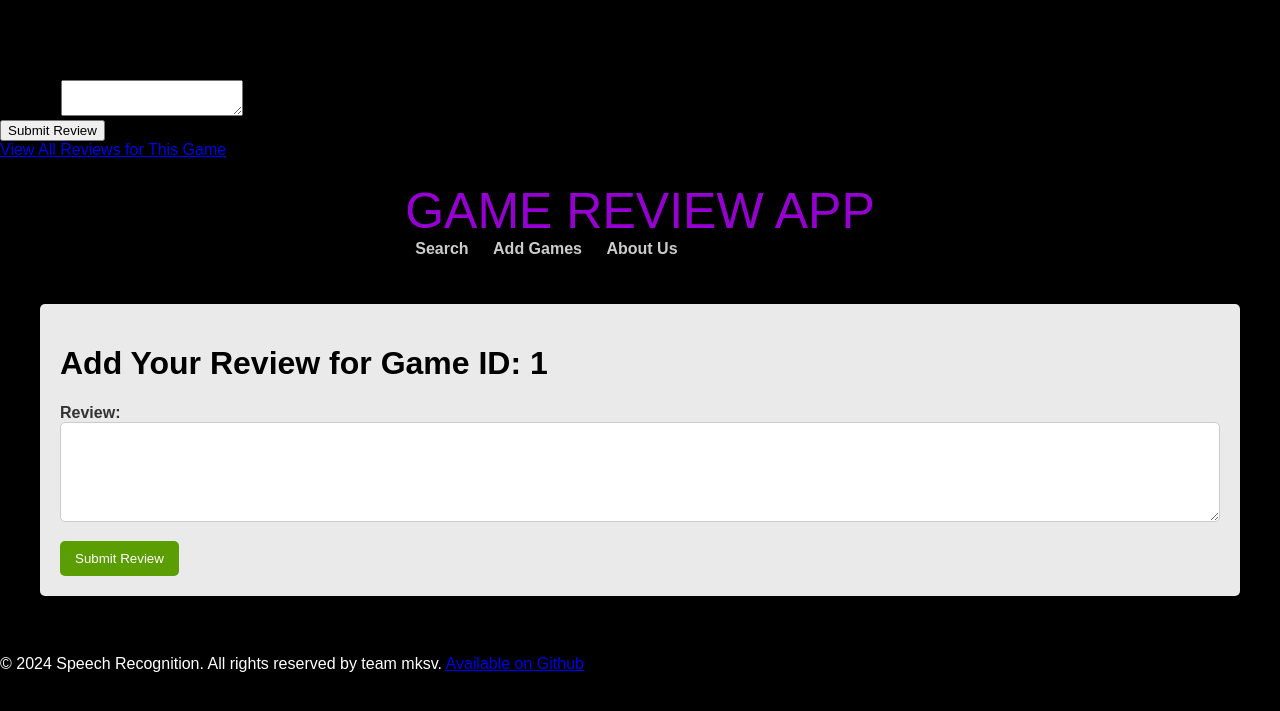
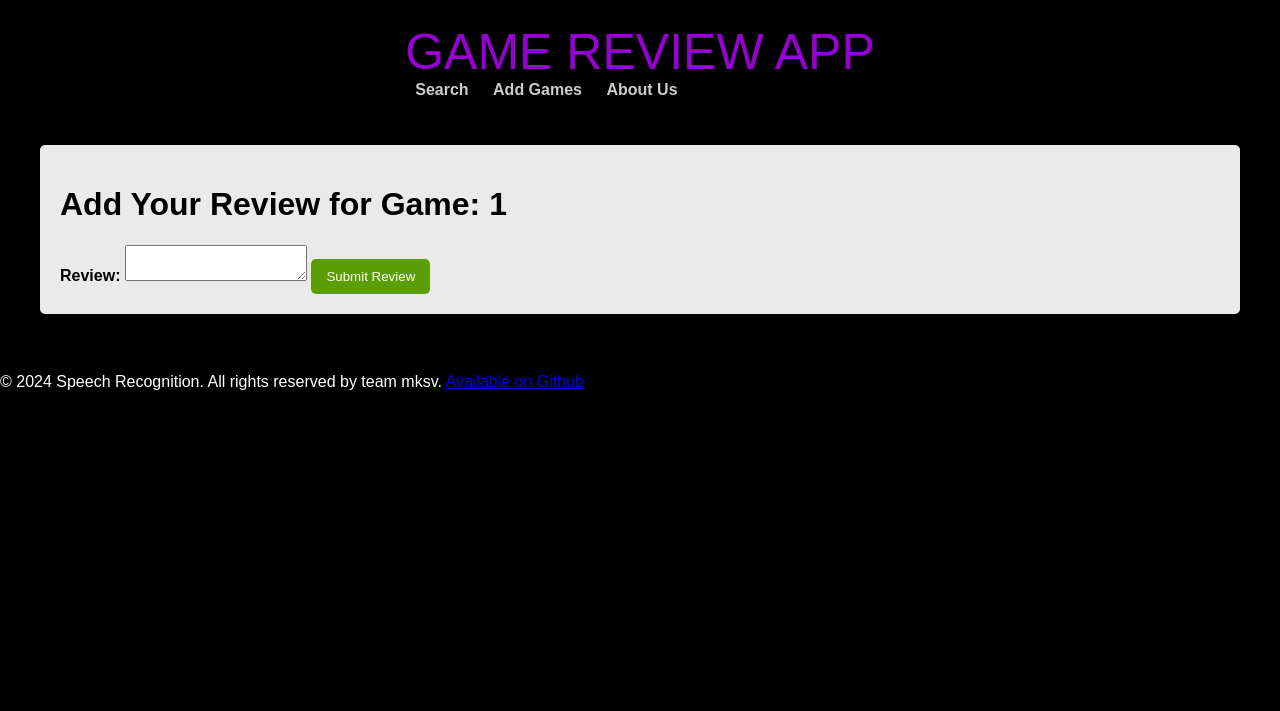
Before and after one commit to software-students-spring2024/5-final-project-spring-2024-team-mksv-1, a Flask app: page /games/1/add_review in a window 1280 px wide. Shown: the top 711 px of the page. Run offline with Flask 2, Linux system fonts and the light colour scheme.

Commit message:
Removed code that forgot to delete from old work and edited styling

```diff
--- a/web_app/templates/add_review.html
+++ b/web_app/templates/add_review.html
@@ -1,36 +1,11 @@
-<!DOCTYPE html>
-<html lang="en">
-<head>
-    <meta charset="UTF-8">
-    <title>Add Game Review</title>
-    <link rel="stylesheet" href="{{ url_for('static', filename='css/style.css') }}">
-</head>
-<body>
-    <h1>Add Your Review for Game ID: {{ game_id }}</h1>
-
-    <!-- Form to submit a new review -->
-    <form method="POST" action="{{ url_for('add_review_page', game_id=game_id) }}">
-        <div>
-            <label for="text">Review:</label>
-            <textarea id="text" name="text" required></textarea>
-        </div>
-        <button type="submit">Submit Review</button>
-    </form>
-
-    <!-- Link to view all reviews for this game -->
-    <a href="{{ url_for('view_reviews', game_id=game_id) }}">View All Reviews for This Game</a>
-
-</body>
-</html>
-
 {% extends "base.html" %}
 
 {% block content %}
 <div class="game-info">
-    <h1>Add Your Review for Game ID: {{ game_id }}</h1>
+    <h1>Add Your Review for Game: {{ game_id }}</h1>
     <form action="{{ url_for('add_review', game_id=game_id) }}" method="post" class="content">
-        <label for="review" style="font-weight: bold; color: #333;">Review:</label>
-        <textarea id="review" name="review" required style="width: 100%; height: 100px; margin-bottom: 15px; padding: 10px; border: 1px solid #ccc; border-radius: 5px; box-sizing: border-box;"></textarea>
+        <label for="review">Review:</label>
+        <textarea id="review" name="review"></textarea>
         <button type="submit" class="content button">Submit Review</button>
     </form>
 </div>
```
